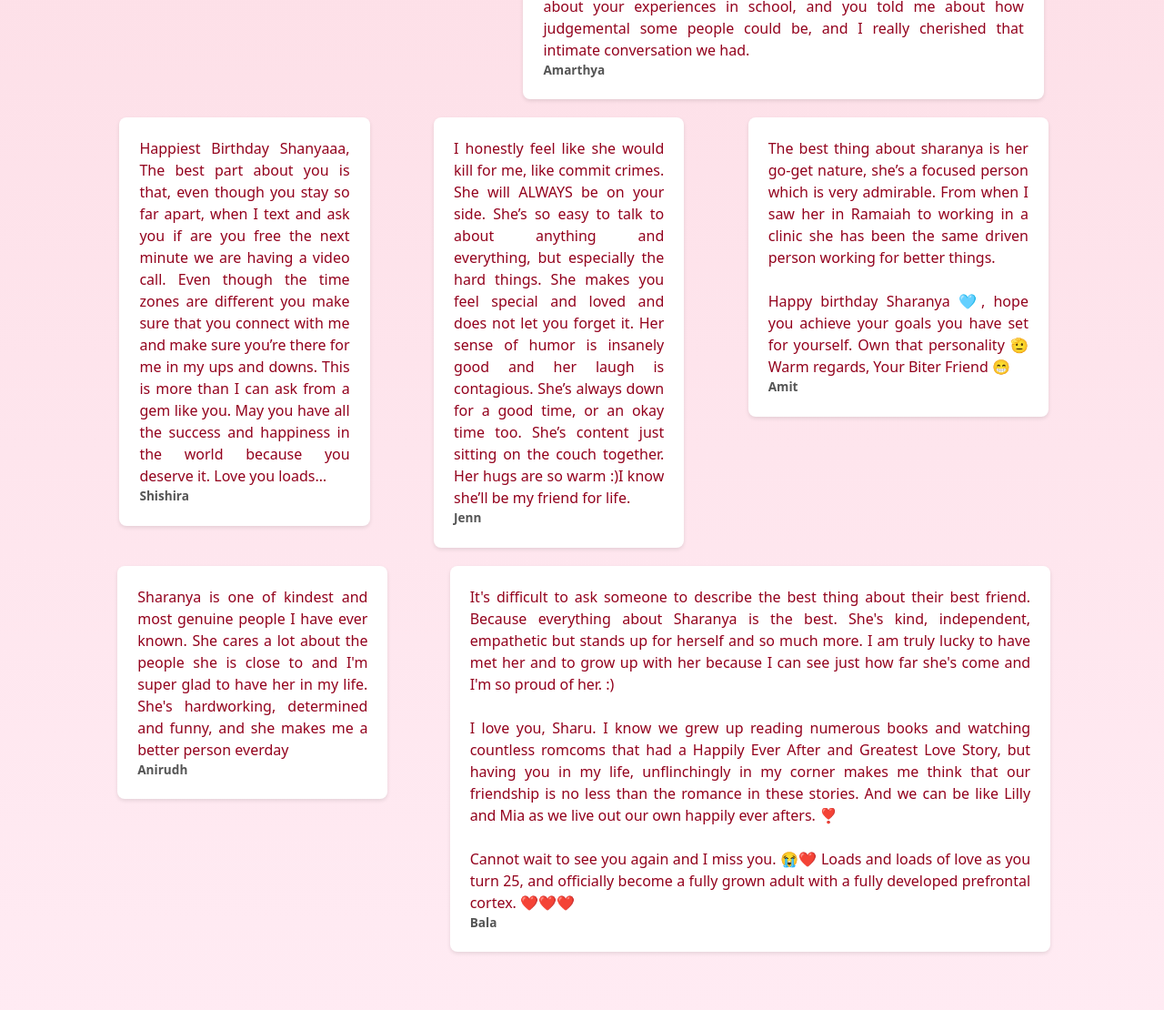
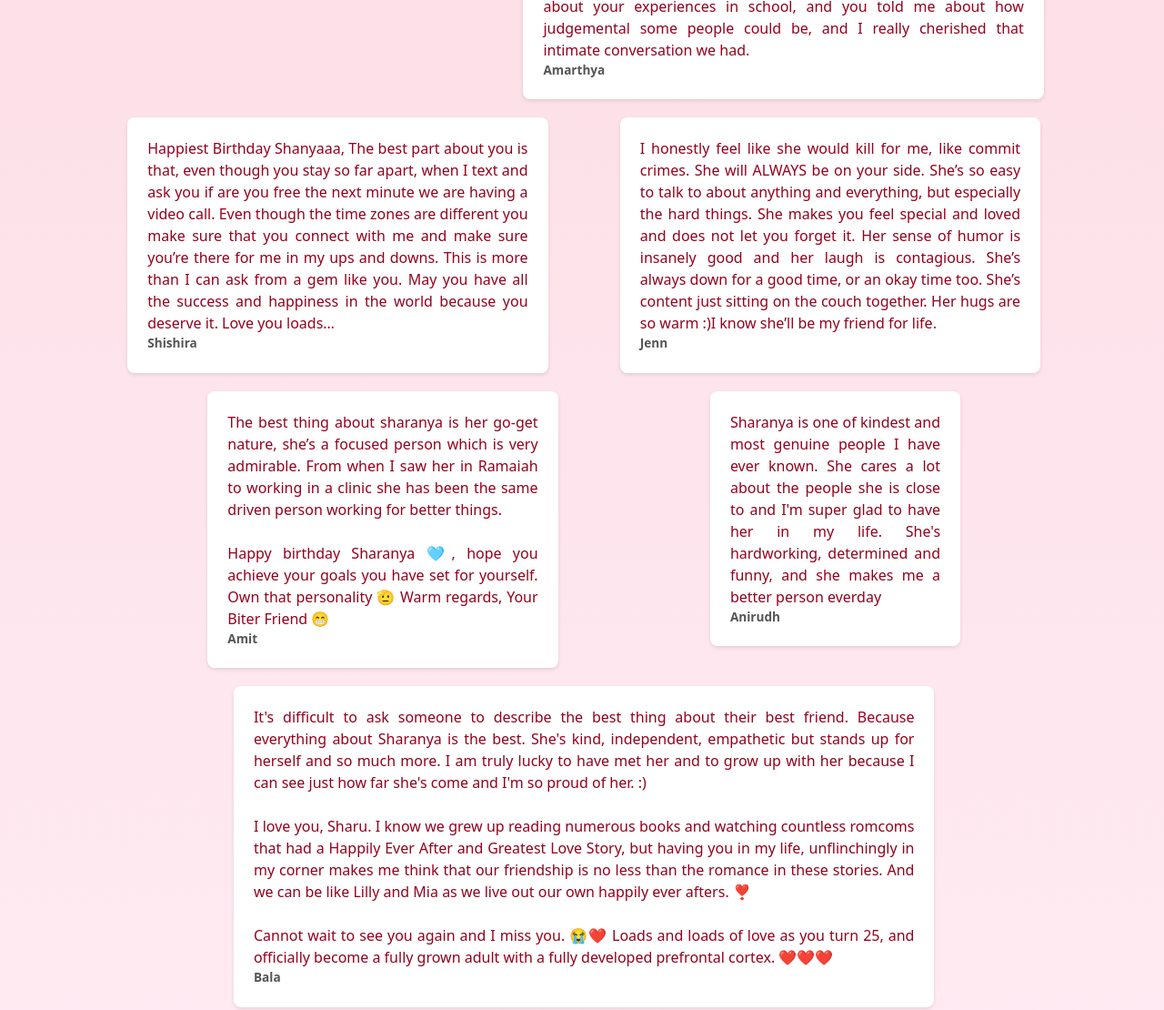
Before and after one commit to Pandani07/Sharu, a website: page messages.html in a window 1280 px wide. Shown: the part 1980-3090 px from the top of the page at 91% size. Drawn offline with nearby package versions, Linux system fonts and the light colour scheme.

Commit message:
Sike133ww1

```diff
--- a/app.css
+++ b/app.css
@@ -210,26 +210,21 @@ nav{
 .Brynn{
   width: 31%;
 }
-.Shishira{
-  max-width: 25%;
-  width: 25%;
-}
+
 .Jenn{
-  width:25%;
-  max-width: 25%;
+  width: 42%;
+  max-width: 45%;
 }
 
 .Amit{
-  width: 30%;
-  max-width: 30%;
+  width: 35%;
+  max-width: 35%;
 }
 
-.Anirudh{
-  width: 27%;
-  max-width: 27%;
+.Shishira{
+  max-width: 45%;
+  width: 42%;
 }
-
-
 
 .Amarthya{
   max-width: 52%;
@@ -241,8 +236,8 @@ nav{
 }
 
 .Bala{
-  width: 60%;
-  max-width: 60%;
+  width: 70%;
+  max-width: 70%;
   height: 35%;
   max-height: 40%;
 }
--- a/script.js
+++ b/script.js
@@ -57,6 +57,10 @@ const messages = [
     text: "Okay so the best part of Sharanya to me is that she is the most generous and caring friend. I know she would do anything to help or be there for the people she loves. She also gives the very best head rubs in the world!"
   },
   {
+    sender: "Shravya",
+    text: "I think growing up with her... The best things about her are that she's never too quick to judge... And frank about most things ❤️"
+  },
+  {
     sender: "Rekha",
     text: "Hi Sharanya, happy 25 th!!God bless you with everything that you wish for! you are a very strong and well mannered girl. You are spontaneous and unpretentious. Stay as humble and grounded as you are. Your hardworking and independent nature will take you places."
   },
@@ -68,10 +72,7 @@ const messages = [
     sender: "Mahesh",
     text: "Hi Sharanya happy 25th birthday! God bless ! You are a smart and independent girl … wishing u more and more success!"
   },
-  {
-    sender: "Shravya",
-    text: "I think growing up with her... The best things about her are that she's never too quick to judge... And frank about most things ❤️"
-  },
+
   {
     sender:"Ditha",
     text: "I love how she brightens every room she walks in and how wonderful she is , I’m glad to have her in my life. The best thing about sharu is she’s there for me when I least expect it , it’s the smallest things like just checking up on me , she just knows how to make a person smile it comes to her very organically "
```
